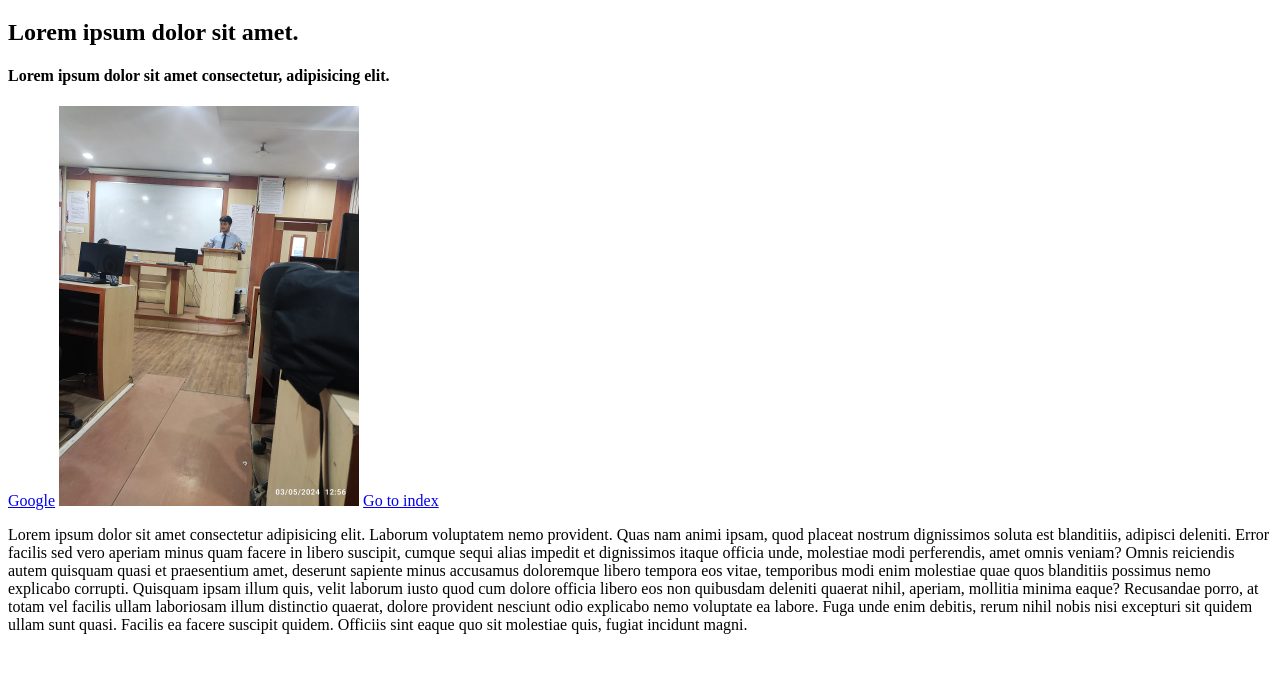
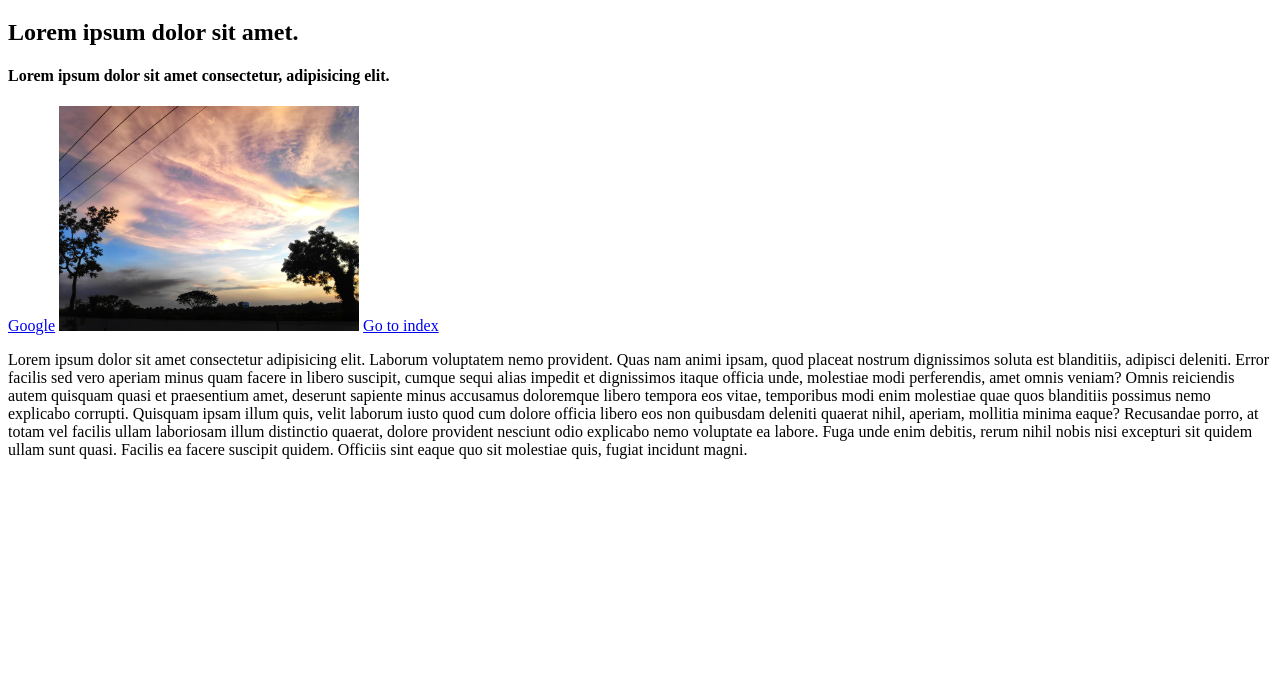
Before and after one commit to AbhinavKumar-Jha/CSS, a plain HTML site: page HTML/01_intro.html in a window 1280 px wide. Shown: the part 61-734 px from the top of the page. Drawn offline with Linux system fonts and the light colour scheme.

Commit message:
Some new HTML Codes

```diff
--- a/HTML/01_intro.html
+++ b/HTML/01_intro.html
@@ -11,7 +11,7 @@
     <h4>Lorem ipsum dolor sit amet consectetur, adipisicing elit.</h4>
 
     <a href="https://www.google.com">Google</a>
-    <img src="images/abhi.jpg" width="300px" alt="">
+    <img src="images/fig.jpg" width="300px" alt="Scenry">
     <a href="./index.html">Go to index</a>
     <p>Lorem ipsum dolor sit amet consectetur adipisicing elit. Laborum voluptatem nemo provident. Quas nam animi ipsam, quod placeat nostrum dignissimos soluta est blanditiis, adipisci deleniti. Error facilis sed vero aperiam minus quam facere in libero suscipit, cumque sequi alias impedit et dignissimos itaque officia unde, molestiae modi perferendis, amet omnis veniam? Omnis reiciendis autem quisquam quasi et praesentium amet, deserunt sapiente minus accusamus doloremque libero tempora eos vitae, temporibus modi enim molestiae quae quos blanditiis possimus nemo explicabo corrupti. Quisquam ipsam illum quis, velit laborum iusto quod cum dolore officia libero eos non quibusdam deleniti quaerat nihil, aperiam, mollitia minima eaque? Recusandae porro, at totam vel facilis ullam laboriosam illum distinctio quaerat, dolore provident nesciunt odio explicabo nemo voluptate ea labore. Fuga unde enim debitis, rerum nihil nobis nisi excepturi sit quidem ullam sunt quasi. Facilis ea facere suscipit quidem. Officiis sint eaque quo sit molestiae quis, fugiat incidunt magni.</p>
 </body>
```
Also changed, not shown: HTML/02_headings_list.html (renamed from 02_headings_list.html), HTML/03_tables.html (renamed from 03_tables.html), HTML/04_forms.html (renamed from 04_forms.html), HTML/05_semantics.html (renamed from 05_semantics.html), HTML/images/abhi.jpg (deleted), HTML/images/fig.jpg (added), media.html (added), 1 other file.
